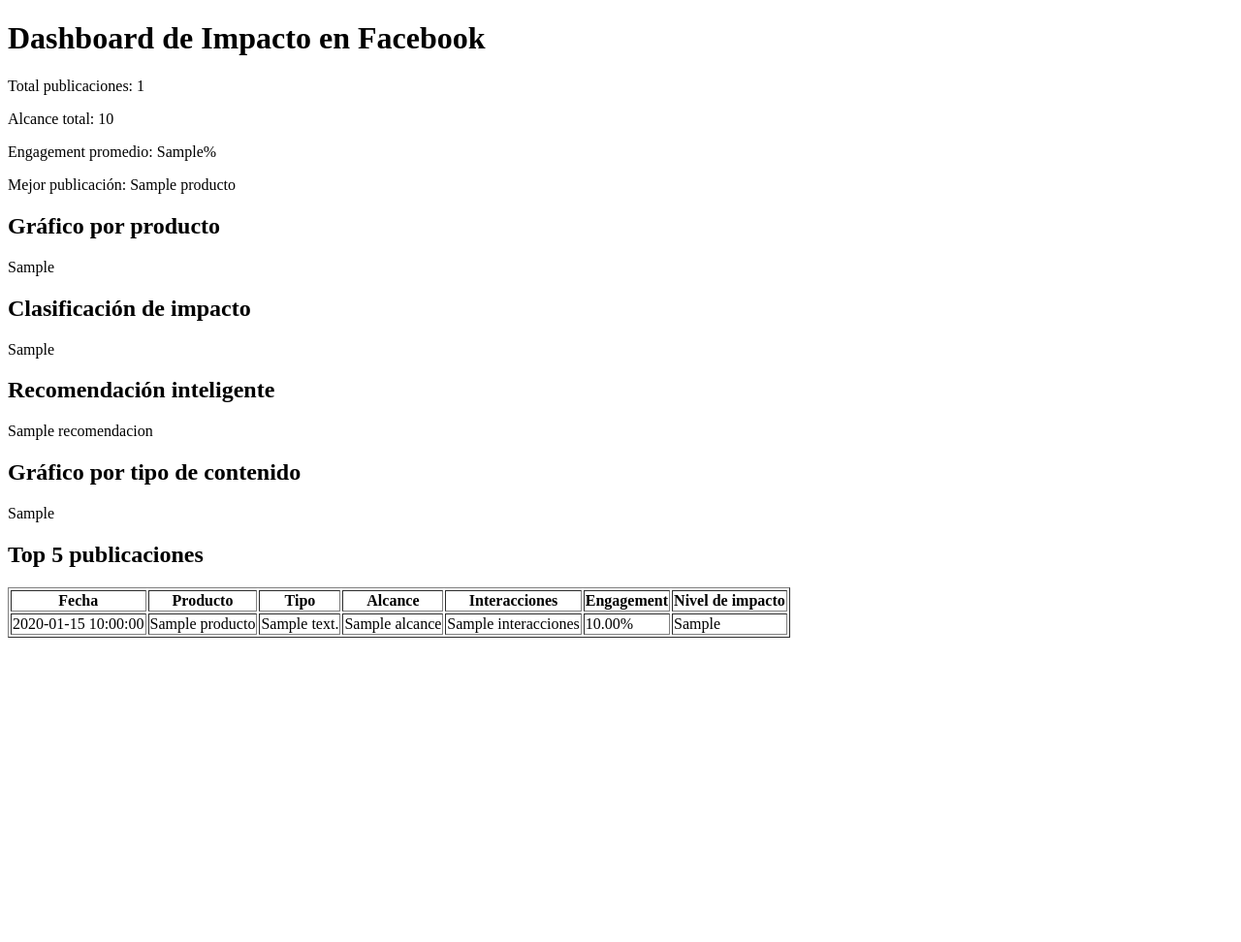
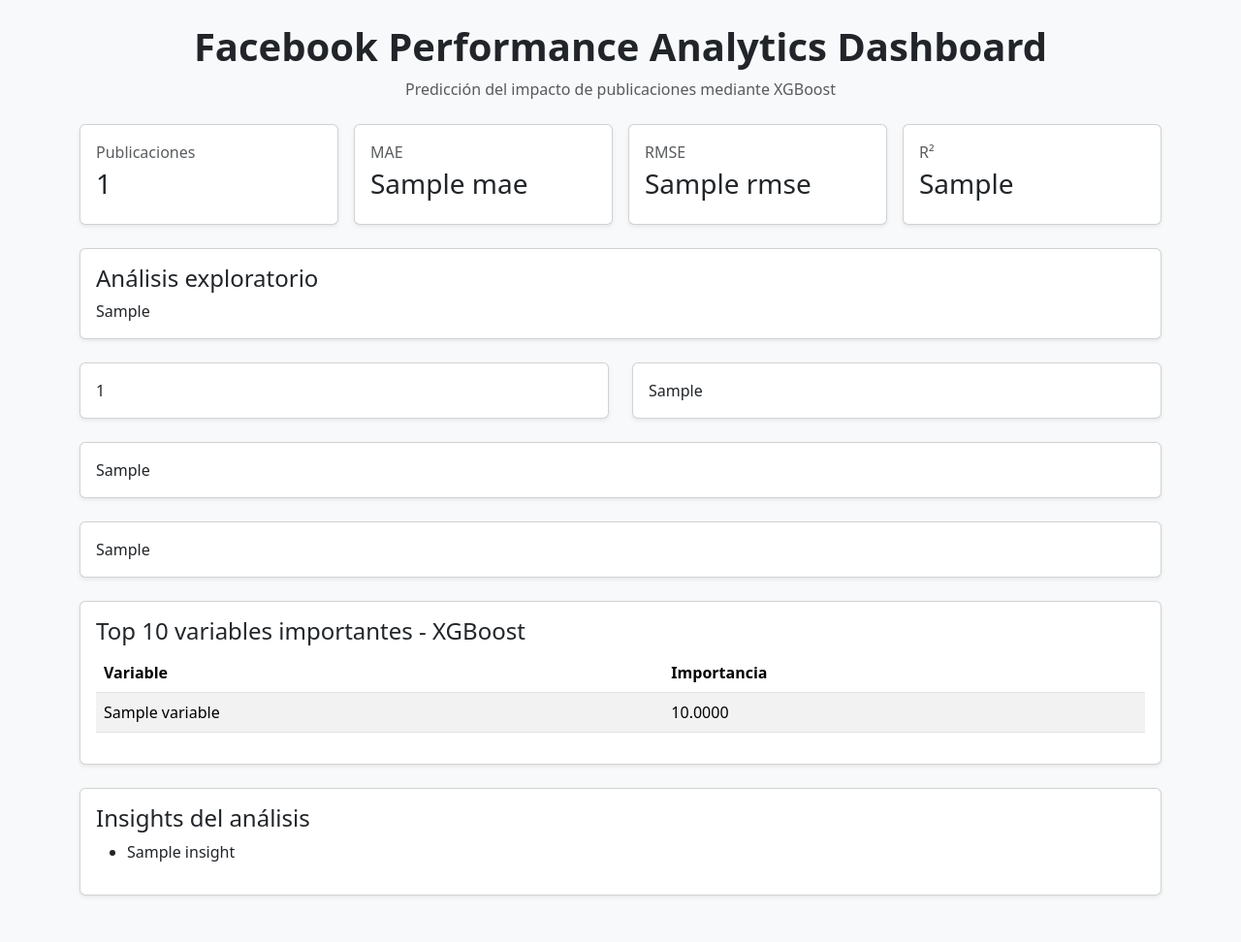
Before and after one commit to Guillo7799/Metricas_impacto_facebook_ia, a Flask app: template app/templates/dashboard.html in a window 1280 px wide. Shown: the whole page at 97% size. Before the commit the page ends 658 px from the top, so only its background shows below. Run offline with Flask 3, Linux system fonts and the light colour scheme; the template is opened without the code that fills it: most values are stand-ins (such as "Sample title", 1, 10 or a date in 2020).

Commit message:
Dashboard final con EDA y Modelo XGBoost

```diff
--- a/app/templates/dashboard.html
+++ b/app/templates/dashboard.html
@@ -2,52 +2,124 @@
 <html lang="es">
   <head>
     <meta charset="UTF-8" />
-    <title>Dashboard Facebook Impact AI</title>
+    <title>Facebook Performance Analytics</title>
+
+    <link
+      href="https://cdn.jsdelivr.net/npm/bootstrap@5.3.3/dist/css/bootstrap.min.css"
+      rel="stylesheet"
+    />
   </head>
-  <body>
-    <h1>Dashboard de Impacto en Facebook</h1>
 
-    <p>Total publicaciones: {{ total_publicaciones }}</p>
-    <p>Alcance total: {{ alcance_total }}</p>
-    <p>Engagement promedio: {{ engagement_promedio }}%</p>
-    <p>Mejor publicación: {{ mejor_publicacion.producto }}</p>
+  <body class="bg-light">
+    <div class="container py-4">
+      <div class="text-center mb-4">
+        <h1 class="fw-bold">Facebook Performance Analytics Dashboard</h1>
+        <p class="text-muted">
+          Predicción del impacto de publicaciones mediante XGBoost
+        </p>
+      </div>
 
-    <h2>Gráfico por producto</h2>
-    {{ grafico_productos_html | safe }}
+      <div class="row g-3 mb-4">
+        <div class="col-md-3">
+          <div class="card shadow-sm">
+            <div class="card-body">
+              <p class="text-muted mb-1">Publicaciones</p>
+              <h3>{{ resumen.total_registros }}</h3>
+            </div>
+          </div>
+        </div>
 
-    <h2>Clasificación de impacto</h2>
-    {{ grafico_impacto_html | safe }}
+        <div class="col-md-3">
+          <div class="card shadow-sm">
+            <div class="card-body">
+              <p class="text-muted mb-1">MAE</p>
+              <h3>{{ mae }}</h3>
+            </div>
+          </div>
+        </div>
 
-    <h2>Recomendación inteligente</h2>
-    <p>{{ recomendacion }}</p>
+        <div class="col-md-3">
+          <div class="card shadow-sm">
+            <div class="card-body">
+              <p class="text-muted mb-1">RMSE</p>
+              <h3>{{ rmse }}</h3>
+            </div>
+          </div>
+        </div>
 
-    <h2>Gráfico por tipo de contenido</h2>
-    {{ grafico_tipos_html | safe }}
+        <div class="col-md-3">
+          <div class="card shadow-sm">
+            <div class="card-body">
+              <p class="text-muted mb-1">R²</p>
+              <h3>{{ r2 }}</h3>
+            </div>
+          </div>
+        </div>
+      </div>
 
-    <h2>Top 5 publicaciones</h2>
+      <div class="card shadow-sm mb-4">
+        <div class="card-body">
+          <h4>Análisis exploratorio</h4>
+          {{ grafico_tipos | safe }}
+        </div>
+      </div>
 
-    <table border="1">
-      <tr>
-        <th>Fecha</th>
-        <th>Producto</th>
-        <th>Tipo</th>
-        <th>Alcance</th>
-        <th>Interacciones</th>
-        <th>Engagement</th>
-        <th>Nivel de impacto</th>
-      </tr>
+      <div class="row g-4">
+        <div class="col-md-6">
+          <div class="card shadow-sm">
+            <div class="card-body">{{ grafico_paid | safe }}</div>
+          </div>
+        </div>
 
-      {% for post in top_publicaciones %}
-      <tr>
-        <td>{{ post.fecha }}</td>
-        <td>{{ post.producto }}</td>
-        <td>{{ post.tipo_contenido }}</td>
-        <td>{{ post.alcance }}</td>
-        <td>{{ post.interacciones }}</td>
-        <td>{{ "%.2f"|format(post.engagement) }}%</td>
-        <td>{{ post.nivel_impacto }}</td>
-      </tr>
-      {% endfor %}
-    </table>
+        <div class="col-md-6">
+          <div class="card shadow-sm">
+            <div class="card-body">{{ grafico_hora | safe }}</div>
+          </div>
+        </div>
+      </div>
+
+      <div class="card shadow-sm my-4">
+        <div class="card-body">{{ grafico_dia | safe }}</div>
+      </div>
+
+      <div class="card shadow-sm my-4">
+        <div class="card-body">{{ grafico_correlacion | safe }}</div>
+      </div>
+
+      <div class="card shadow-sm my-4">
+        <div class="card-body">
+          <h4>Top 10 variables importantes - XGBoost</h4>
+
+          <table class="table table-striped">
+            <thead>
+              <tr>
+                <th>Variable</th>
+                <th>Importancia</th>
+              </tr>
+            </thead>
+            <tbody>
+              {% for variable, valor in importancia %}
+              <tr>
+                <td>{{ variable }}</td>
+                <td>{{ "%.4f"|format(valor) }}</td>
+              </tr>
+              {% endfor %}
+            </tbody>
+          </table>
+        </div>
+      </div>
+
+      <div class="card shadow-sm my-4">
+        <div class="card-body">
+          <h4>Insights del análisis</h4>
+
+          <ul>
+            {% for insight in insights %}
+            <li>{{ insight }}</li>
+            {% endfor %}
+          </ul>
+        </div>
+      </div>
+    </div>
   </body>
 </html>
```
Also changed, not shown: app/routes.py (+24 -3 lines), app/services/modelo_xgboost.py (+19 -0 lines), app/static/css/style.css (added).
